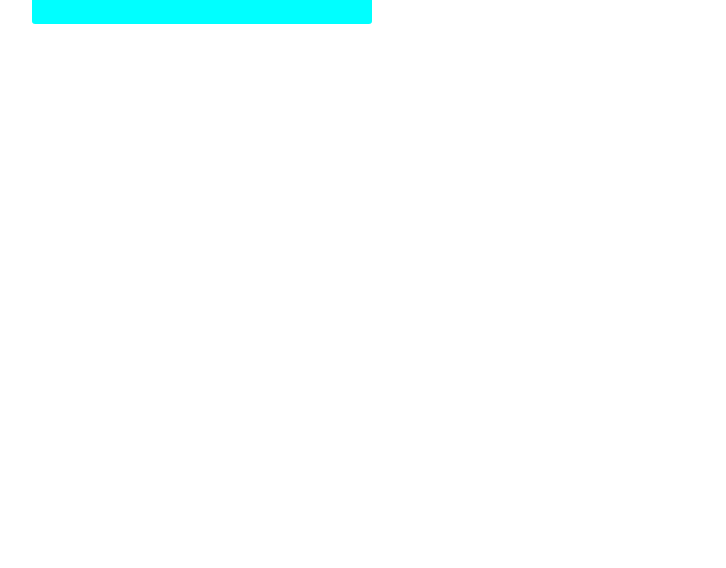
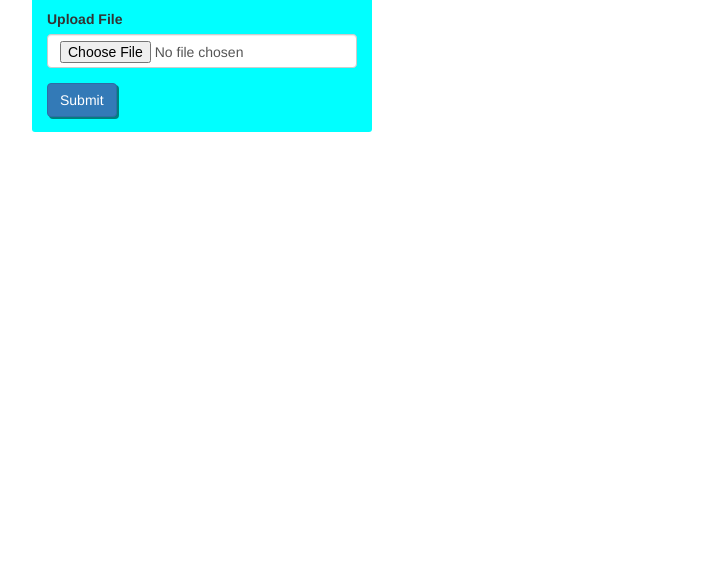
Before and after one commit to codenostic/fileupload-api, a website: page views/index.html in a window 1280 px wide. Shown: the part 232-800 px from the top of the page, without its empty margins (38-764 px from the left). Drawn offline with nearby package versions, Linux system fonts and the light colour scheme.

Commit message:
🎰🙄 Checkpoint ./views/index.html:704354/387 ./uploads/dummy.txt:704354/7

```diff
--- /dev/null
+++ b/uploads/dummy.txt
@@ -0,0 +1 @@
+this is
--- a/views/index.html
+++ b/views/index.html
@@ -35,9 +35,14 @@
           <h3 >
              Usage
           </h3>
-          <form method="POST" action="">
-
-
+          <form method="POST" action="" enctype="multipart/form-data">
+            <div class="form-group">
+              <label for="file">Upload File</label>
+              <input type="file" id="file" class="form-control" name="file">
+            </div>
+            <button class="btn btn-primary">
+              Submit
+            </button>
           </form>
         </main>
       </header>
```
